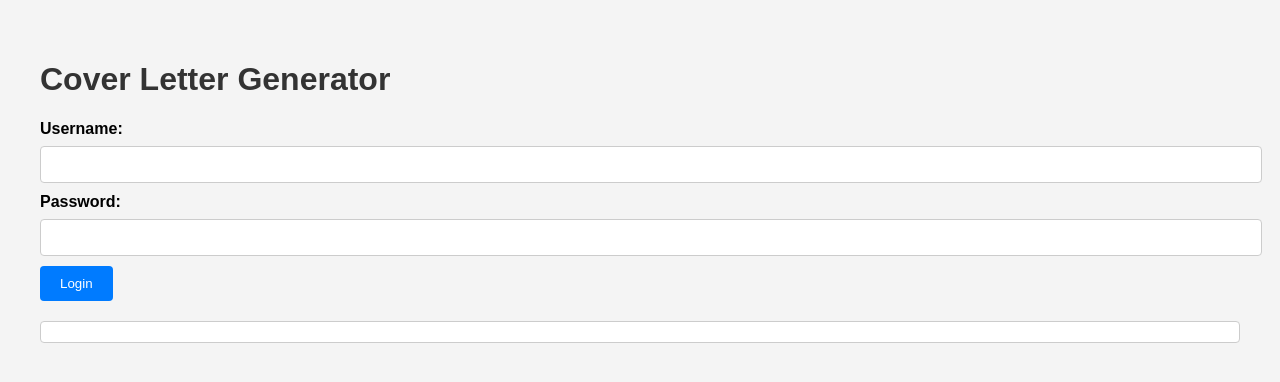
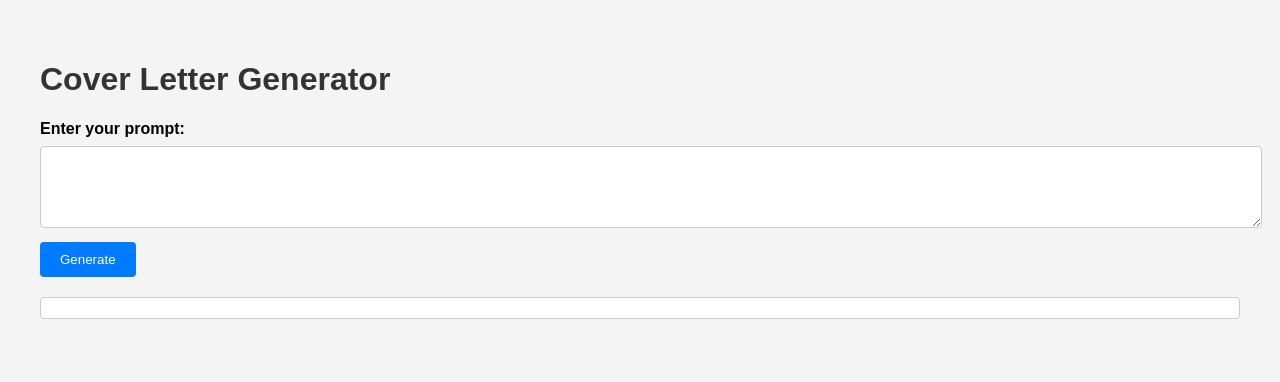
Before and after one commit to michael-cannon/imc-cover-letter, a Flask app: page / in a window 1280 px wide. Shown: the top 382 px of the page. Run offline with Flask 3, Linux system fonts and the light colour scheme.

Commit message:
Disable login screen

```diff
--- a/static/scripts.js
+++ b/static/scripts.js
@@ -1,20 +1,7 @@
-document.getElementById('login-form').addEventListener('submit', async function(event) {
-    event.preventDefault();
-    const username = document.getElementById('username').value;
-    const password = document.getElementById('password').value;
-    const response = await fetch('/login', {
-        method: 'POST',
-        headers: {
-            'Content-Type': 'application/json'
-        },
-        body: JSON.stringify({ username, password })
-    });
-    if (response.ok) {
-        document.getElementById('login-form').style.display = 'none';
-        document.getElementById('generate-form').style.display = 'block';
-    } else {
-        alert('Login failed');
-    }
+document.addEventListener('DOMContentLoaded', function() {
+    document.getElementById('login-form').style.display = 'none';
+    document.getElementById('dashboard').style.display = 'block';
+    document.getElementById('generate-form').style.display = 'block';
 });
 
 document.getElementById('generate-form').addEventListener('submit', async function(event) {
--- a/templates/index.html
+++ b/templates/index.html
@@ -9,7 +9,9 @@
 <body>
     <h1>Cover Letter Generator</h1>
     {% include 'login_form.html' %}
-    {% include 'generate_form.html' %}
+    <div id="dashboard" style="display:none;">
+        {% include 'generate_form.html' %}
+    </div>
     <div id="result"></div>
     <script src="{{ url_for('static', filename='scripts.js') }}"></script>
 </body>
--- a/templates/login_form.html
+++ b/templates/login_form.html
@@ -1,7 +1,7 @@
 <form id="login-form">
     <label for="username">Username:</label>
-    <input type="text" id="username" name="username" required>
+    <input type="text" id="username" name="username" required disabled>
     <label for="password">Password:</label>
-    <input type="password" id="password" name="password" required>
-    <button type="submit">Login</button>
+    <input type="password" id="password" name="password" required disabled>
+    <button type="submit" disabled>Login</button>
 </form>
```
